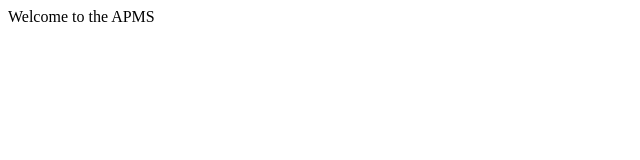
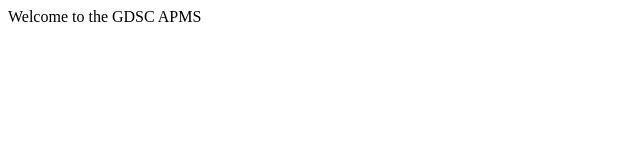
Before and after one commit to GDSC-NIT-Calicut/apms-frontend, a React (Vite) app: page / in a window 1280 px wide. Shown: the top 160 px of the page, without its empty margins (0-640 px from the left). Built offline with nearby package versions, Linux system fonts and the light colour scheme.

Commit message:
initialized repo

```diff
--- a/src/App.tsx
+++ b/src/App.tsx
@@ -1,7 +1,7 @@
 function App() {
   return (
     <div className="text-center text-xl mt-10">
-      Welcome to the APMS
+      Welcome to the GDSC APMS
     </div>
   );
 }
```
